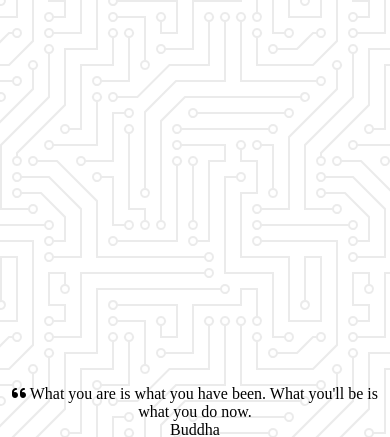
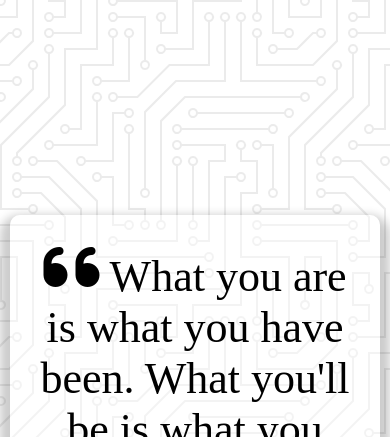
Before and after one commit to llanfranchi27/Quote-Generator, a plain HTML site: page index.html in a window 390 px wide. Shown: the top 437 px of the page. Drawn offline with Linux system fonts and the light colour scheme.

Commit message:
updating fonts, quote container, adding media queries for smaller devices

```diff
--- a/styles.css
+++ b/styles.css
@@ -16,3 +16,43 @@ body {
   align-items: center;
   justify-content: center;
 }
+
+.quote-container {
+  width: auto;
+  max-width: 900px;
+  padding: 20px 30px;
+  border-radius: 10px;
+  background: rgba(255, 255, 255, 0.4);
+  box-shadow: 0 10px 10px 10px rgba(0, 0, 0, 0.2);
+}
+
+.quote-text {
+  font-size: 2.75rem;
+}
+
+.long-quote {
+  font-size: 2rem;
+}
+
+.fa-quote-left {
+  font-size: 4rem;
+}
+
+.quote-author {
+  margin-top: 15px;
+  font-size: 2rem;
+  font-weight: 400;
+  font-style: italic;
+}
+
+/* Media Query Tablet or Smaller device */
+
+@media screen and (max-width: 1000px) {
+  .quote-container {
+    margin: auto 10px;
+  }
+
+  .quote.quote-text {
+    font-size: 2.5rem;
+  }
+}
```
